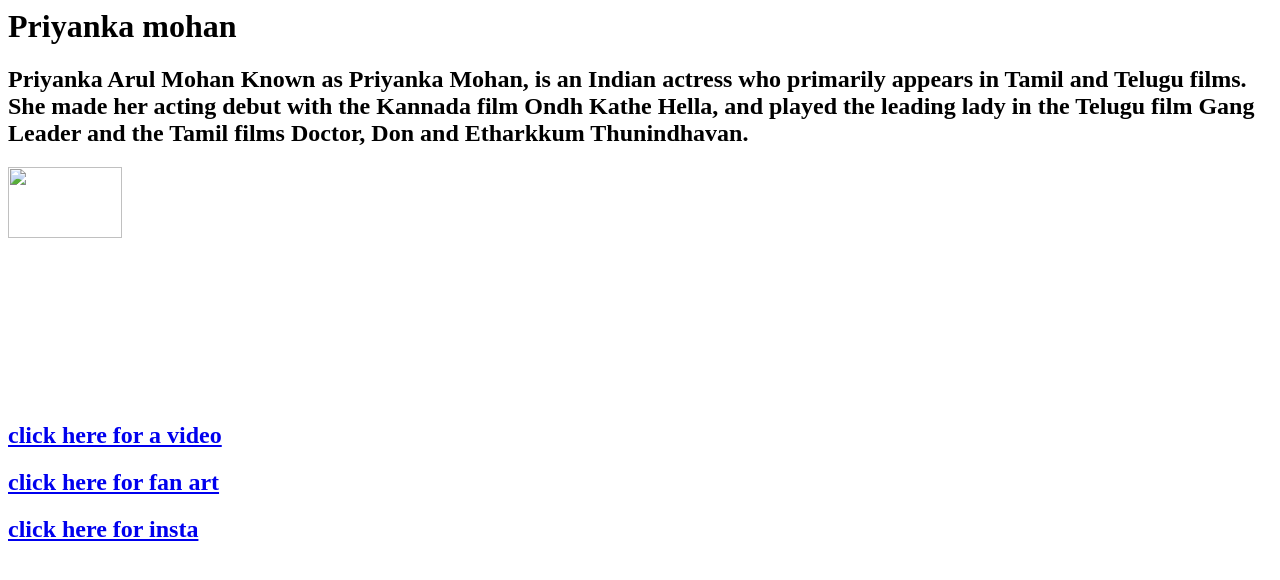
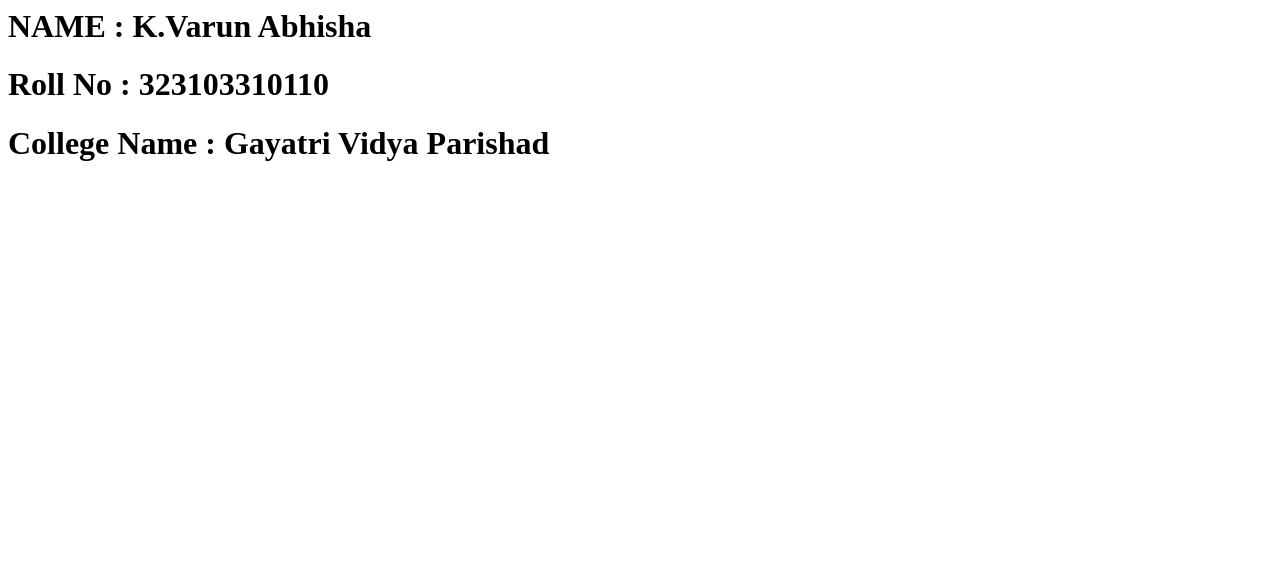
Before and after one commit to varun-abhishai/varun-abhishai.github.io, a plain HTML site: page index.html in a window 1280 px wide. Drawn offline with Linux system fonts and the light colour scheme.

Commit message:
added name,roll no, college name

```diff
--- a/index.html
+++ b/index.html
@@ -4,20 +4,6 @@
 			varun abhishai
 		</title></head>
 		<body>
-			<h1>Priyanka mohan
-			</h1>
-			<h2>Priyanka Arul Mohan Known as Priyanka Mohan, is an Indian actress who primarily appears in Tamil and Telugu films. She made her acting debut with the Kannada film Ondh Kathe Hella, and played the leading lady in the Telugu film Gang Leader and the Tamil films Doctor, Don and Etharkkum Thunindhavan.
-</h2>
-<img width="30%" src="Rajini"
-		</body>
-<h2>
-<a href="varun.html">
-click here for a video </a></h2>
-<h2><a href="varun1.html">
-click here for fan art </a></h2>
-</html>
-<h2>
-<a href="https://www.instagram.com/priyankaamohanofficial/?utm_source=ig_web_button_share_sheet&igshid=OGQ5ZDc2ODk2ZA==">
-click here for insta </a></h2>
-
-</h2>
+			<h1>NAME : K.Varun Abhisha</h1>
+			<h1>Roll No : 323103310110</h1>
+			<h1>College Name : Gayatri Vidya Parishad</h1>
```
